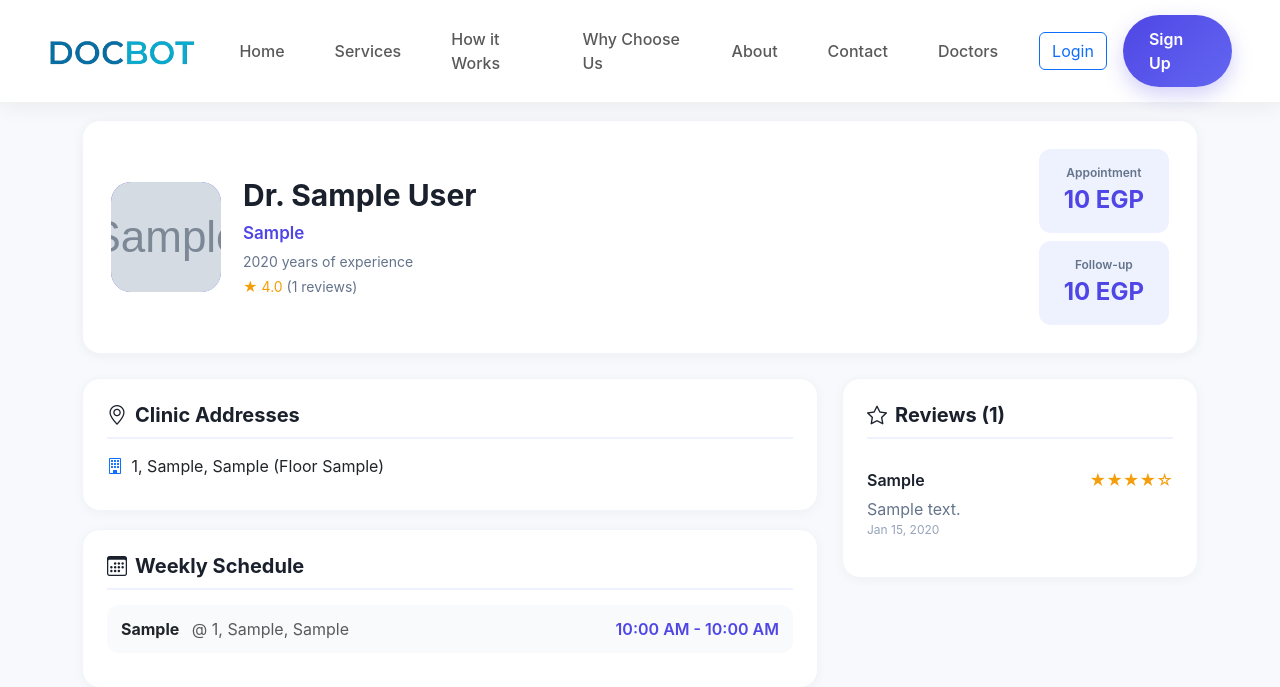
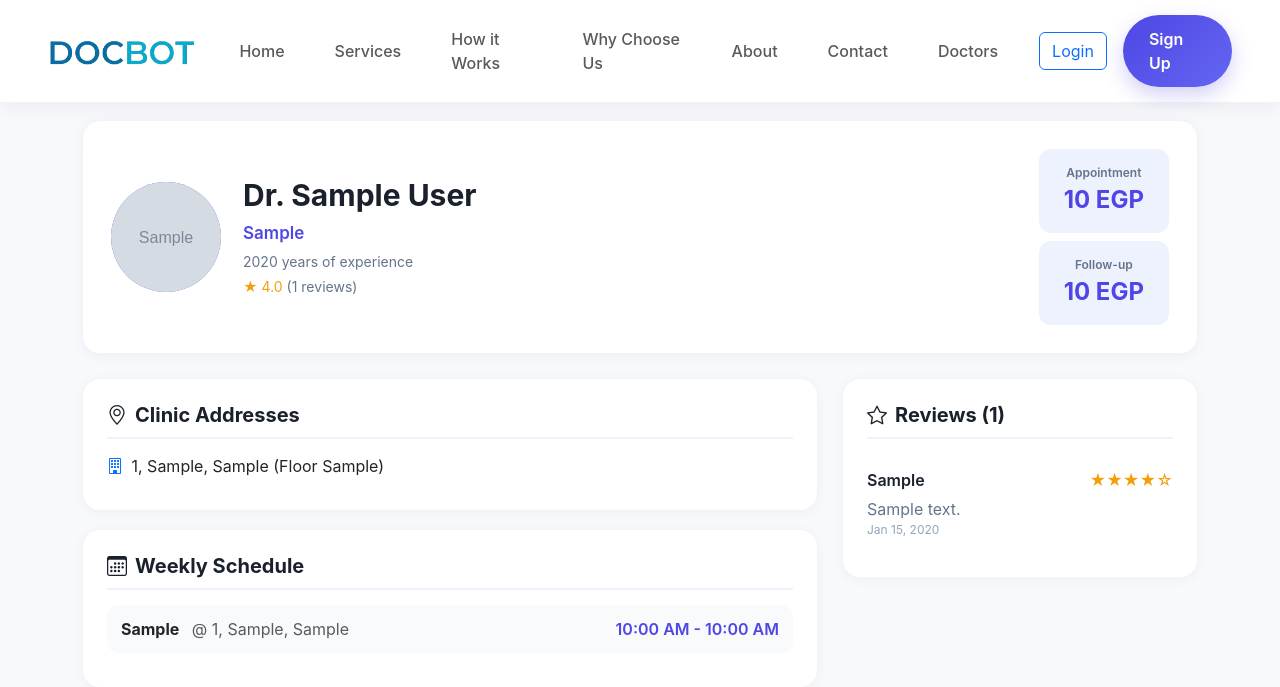
Before and after one commit to Moataz-Nasser/DocBot, a Django app: page /doctors/1/ in a window 1280 px wide. Shown: the top 687 px of the page. Run offline with Django 5.2, Linux system fonts and the light colour scheme; tables that the repository leaves empty hold one stand-in row (values such as "Sample post"); grey boxes marked "Sample" are stand-in pictures.

Commit message:
Fix doctor avatar styling across profile and booking pages

```diff
--- a/core/templates/core/doctor_profile.html
+++ b/core/templates/core/doctor_profile.html
@@ -19,7 +19,7 @@
 .profile-avatar{
     width:110px;
     height:110px;
-    border-radius:20px;
+    border-radius:50%;
     background:linear-gradient(135deg,#4f46e5,#6366f1);
     display:flex;
     align-items:center;
@@ -29,6 +29,11 @@
     font-weight:700;
     flex-shrink:0;
     overflow:hidden;
+}
+.profile-avatar img {
+    width: 100%;
+    height: 100%;
+    object-fit: cover;
 }
 .profile-info h2{font-weight:700;color:#1a202c;margin-bottom:5px;}
 .profile-info .spec{color:#4f46e5;font-weight:600;font-size:16px;margin-bottom:5px;}
--- a/patient/templates/patient/book_appointment.html
+++ b/patient/templates/patient/book_appointment.html
@@ -27,7 +27,7 @@
 .doctor-avatar{
     width:90px;
     height:90px;
-    border-radius:24px;
+    border-radius:50%;
     background:linear-gradient(135deg,#4f46e5,#6366f1);
     color:white;
     display:flex;
@@ -51,7 +51,7 @@
         <div class="card-doc d-flex align-items-center gap-4">
             <div class="doctor-avatar">
                 {% if doctor.image %}
-                    <img src="{{ doctor.image }}" alt="" style="width:100%;height:100%;border-radius:50%;object-fit:cover;">
+                    <img src="{{ doctor.image }}" alt="" style="width:100%;height:100%;object-fit:cover;">
                 {% else %}
                     {{ doctor.user.first_name|first }}
                 {% endif %}
```
